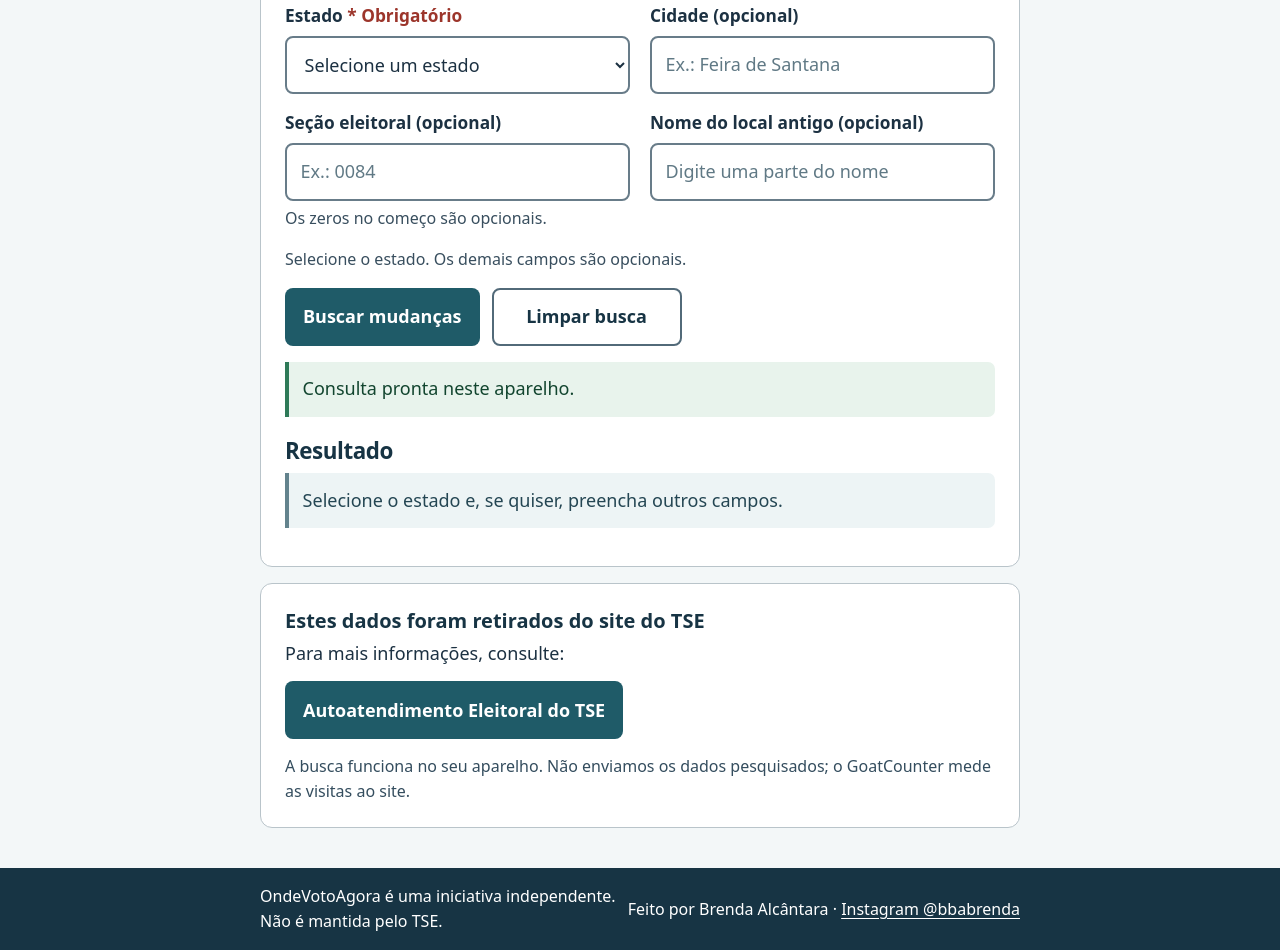
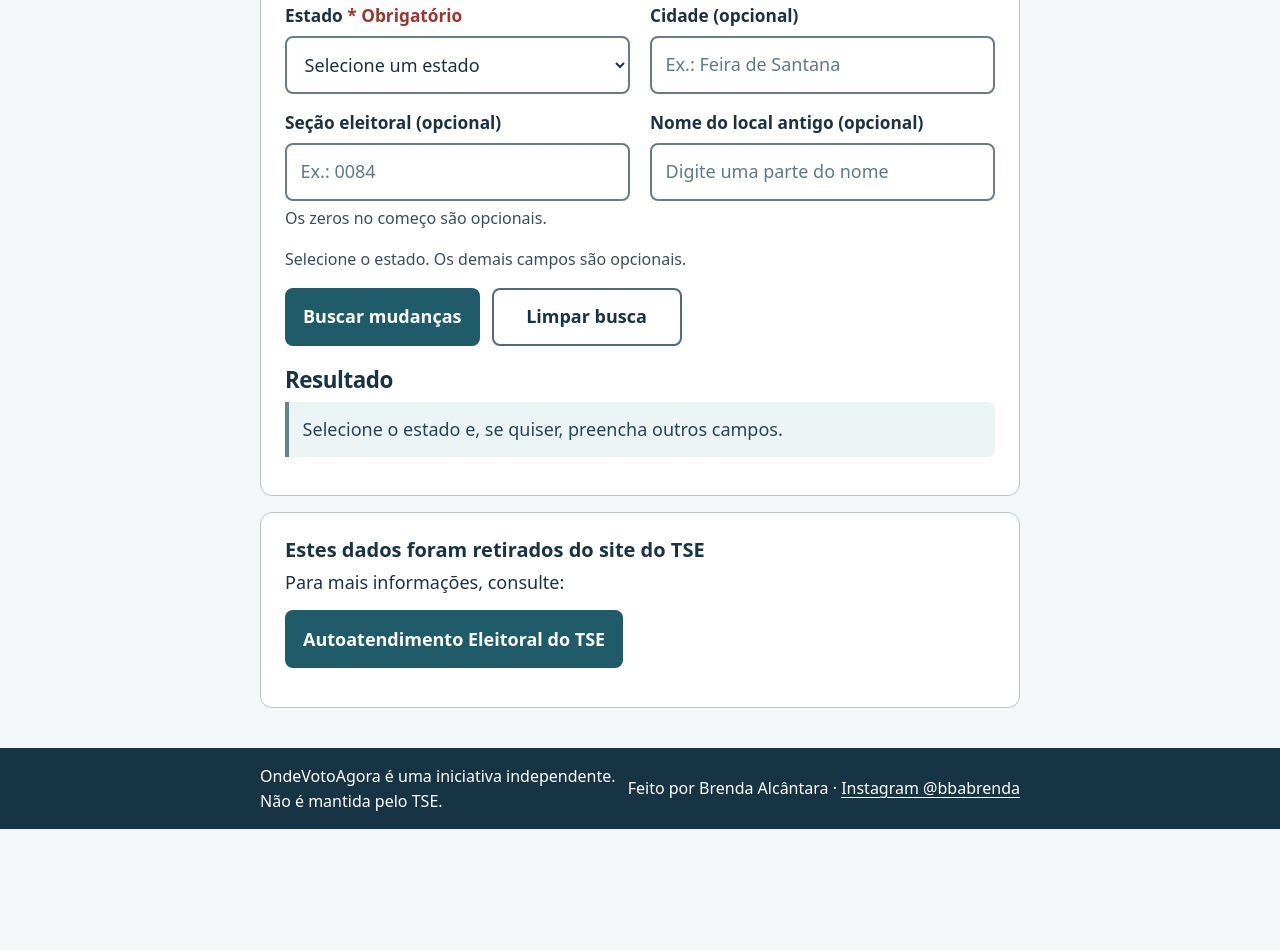
Before and after one commit to brendaalcantara/onde-voto-agora, a plain HTML site: page ondevotoagora/index.html in a window 1280 px wide. Shown: the part 632-1582 px from the top of the page. After the commit the page ends 1461 px from the top, so only its background shows below. Drawn offline with Linux system fonts and the light colour scheme.

Commit message:
Remove textos desnecessarios do OndeVotoAgora

```diff
--- a/ondevotoagora/app.js
+++ b/ondevotoagora/app.js
@@ -27,6 +27,7 @@ let currentPage = 1;
 function setDataStatus(message, state = "") {
   ui.dataStatus.className = `data-status${state ? ` data-status--${state}` : ""}`;
   ui.dataStatus.textContent = message;
+  ui.dataStatus.hidden = false;
 }
 
 function setResultStatus(message, state = "") {
@@ -171,7 +172,6 @@ async function loadData() {
     for (const field of [ui.city, ui.section, ui.localOld]) field.disabled = false;
     ui.searchButton.disabled = false;
     ui.clearButton.disabled = false;
-    setDataStatus("Consulta pronta neste aparelho.", "success");
     setResultStatus("Selecione o estado e, se quiser, preencha outros campos.");
   } catch (error) {
     const detail = error instanceof Error ? error.message : "Erro desconhecido.";
--- a/ondevotoagora/index.html
+++ b/ondevotoagora/index.html
@@ -75,7 +75,7 @@
           </div>
         </form>
 
-        <p class="data-status" id="data-status" role="status" aria-live="polite">Carregando os dados…</p>
+        <p class="data-status" id="data-status" role="status" aria-live="polite" hidden></p>
         <section class="results" aria-labelledby="results-title">
           <h2 id="results-title">Resultado</h2>
           <p class="result-status" id="result-status" role="status" aria-live="polite">Selecione o estado e, se quiser, preencha outros campos.</p>
@@ -92,7 +92,6 @@
         <h2 id="official-title">Estes dados foram retirados do site do TSE</h2>
         <p>Para mais informações, consulte:</p>
         <a class="button button-official" href="https://www.tse.jus.br/servicos-eleitorais/autoatendimento-eleitoral#/" target="_blank" rel="noopener noreferrer">Autoatendimento Eleitoral do TSE</a>
-        <p class="privacy-note">A busca funciona no seu aparelho. Não enviamos os dados pesquisados; o GoatCounter mede as visitas ao site.</p>
       </section>
     </main>
 
--- a/ondevotoagora/styles.css
+++ b/ondevotoagora/styles.css
@@ -183,7 +183,6 @@ h1 {
   border-radius: 0 7px 7px 0;
 }
 .data-status--error, .result-status--error { color: #6d251f; background: #fff0ed; border-left-color: #9c352b; }
-.data-status--success { color: #12452f; background: #e8f3ec; border-left-color: var(--good); }
 .result-status--warning { color: #6e4b0d; background: #fff6dc; border-left-color: #bc822b; }
 .result-status--success { color: #12452f; background: #e8f3ec; border-left-color: var(--good); }
 .results { margin-top: 1.35rem; }
@@ -215,7 +214,6 @@ h1 {
 .pagination { display: grid; grid-template-columns: 1fr; gap: 0.65rem; margin-top: 1rem; text-align: center; }
 .pagination span { align-self: center; font-weight: 700; }
 .official-help { margin-top: 1rem; }
-.privacy-note { color: #344d5e; font-size: 1rem; }
 .site-footer { color: #fff; background: var(--navy-dark); }
 .site-footer a { color: #fff; }
 .footer-inner { display: grid; gap: 0.35rem; padding-block: 1rem; }
```
